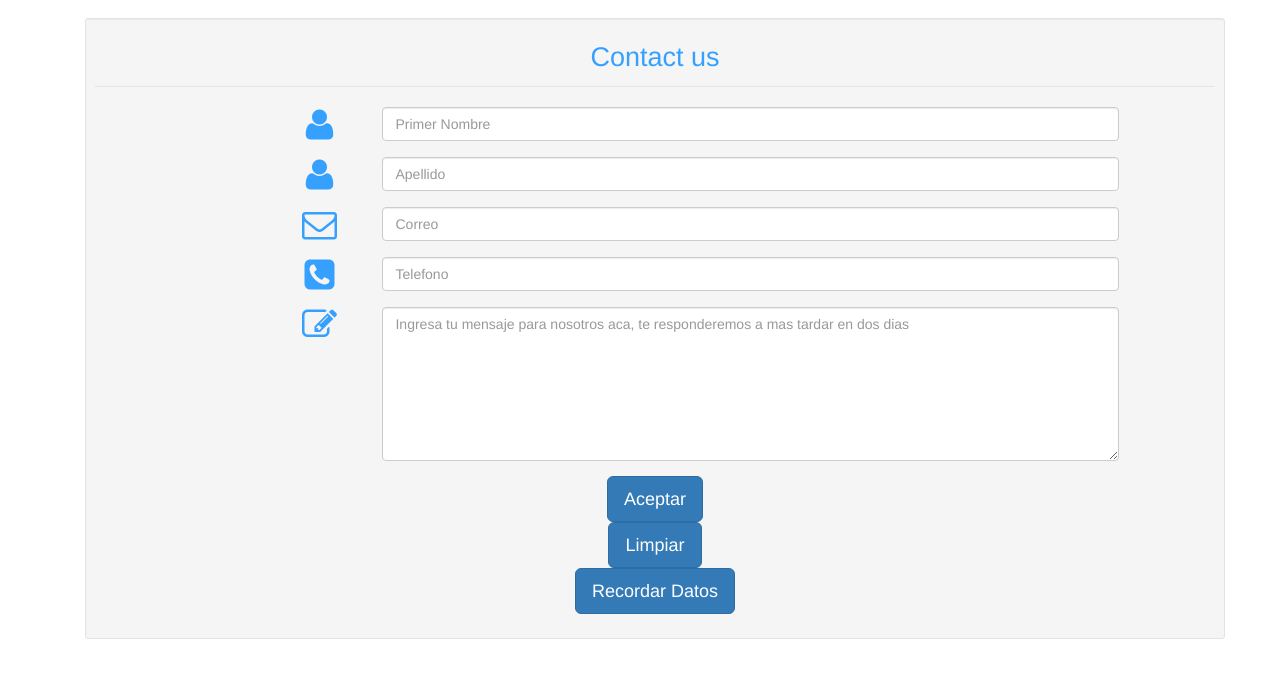
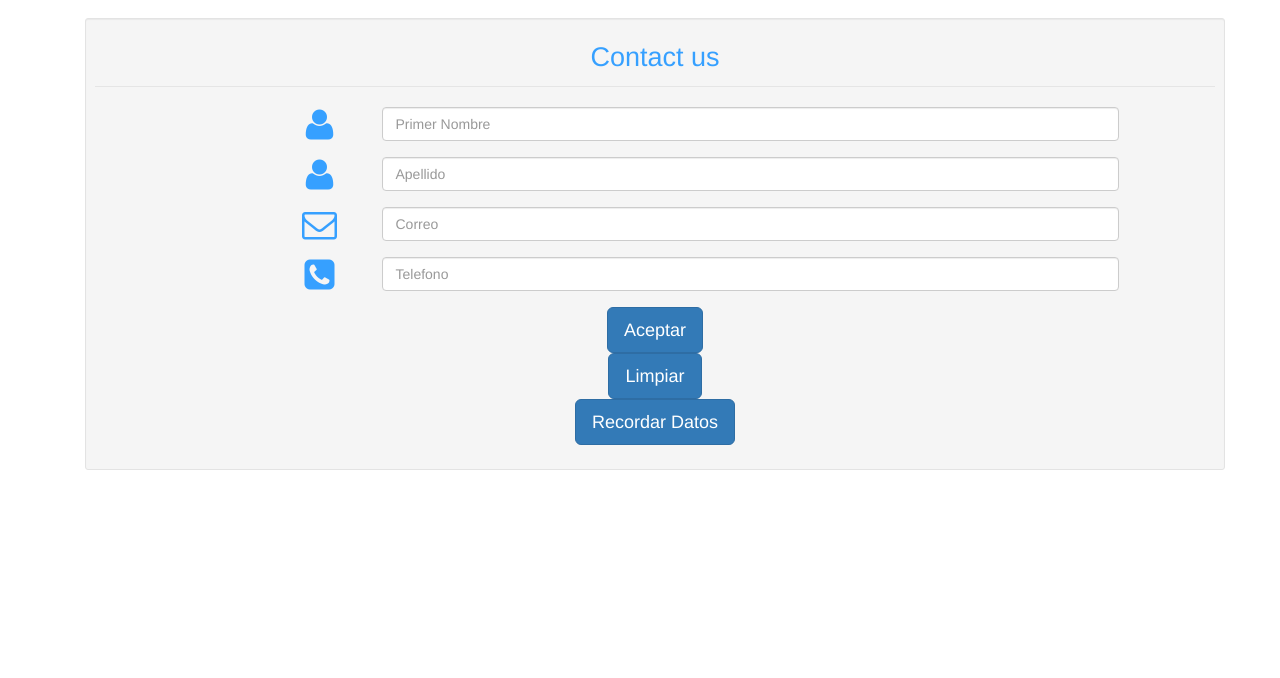
Before and after one commit to ABR1039458884/ABR-FinalTallerHS, a plain HTML site: page ContactForm/index.html in a window 1280 px wide. Shown: the part 102-780 px from the top of the page. Drawn offline with Linux system fonts and the light colour scheme.

Commit message:
RF- 0004 Eliminar Comentario

```diff
--- a/ContactForm/index.html
+++ b/ContactForm/index.html
@@ -55,12 +55,7 @@
                             </div>
                         </div>
 
-                        <div class="form-group">
-                            <span class="col-md-1 col-md-offset-2 text-center"><i class="fa fa-pencil-square-o bigicon"></i></span>
-                            <div class="col-md-8">
-                                <textarea class="form-control" id="message" name="message" placeholder="Ingresa tu mensaje para nosotros aca, te responderemos a mas tardar en dos dias" rows="7"></textarea>
-                            </div>
-                        </div>
+
 
                         <div class="form-group">
                             <div class="col-md-12 text-center">
```
